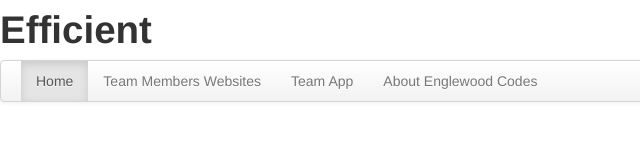
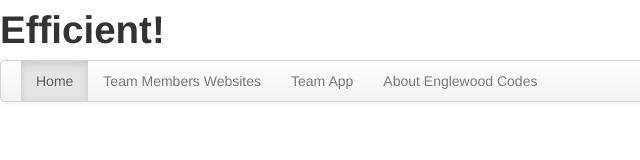
Before and after one commit to samaiyabutler/TeamDemo, a plain HTML site: page index.html in a window 1280 px wide. Shown: the full height of the page, 0-640 px from the left. Drawn offline with Linux system fonts and the light colour scheme.

Commit message:
Update index.html

```diff
--- a/index.html
+++ b/index.html
@@ -4,7 +4,7 @@
 
   <head>
 
-    <title>Efficient!</title>
+    <title>Efficient</title>
 
     <link rel="stylesheet" type="text/css" href="style.css">
 
@@ -14,7 +14,7 @@
 
   <body>
 
-    <h1>Efficient</h1>
+    <h1>Efficient!</h1>
 
     <div class="navbar">
 
```
